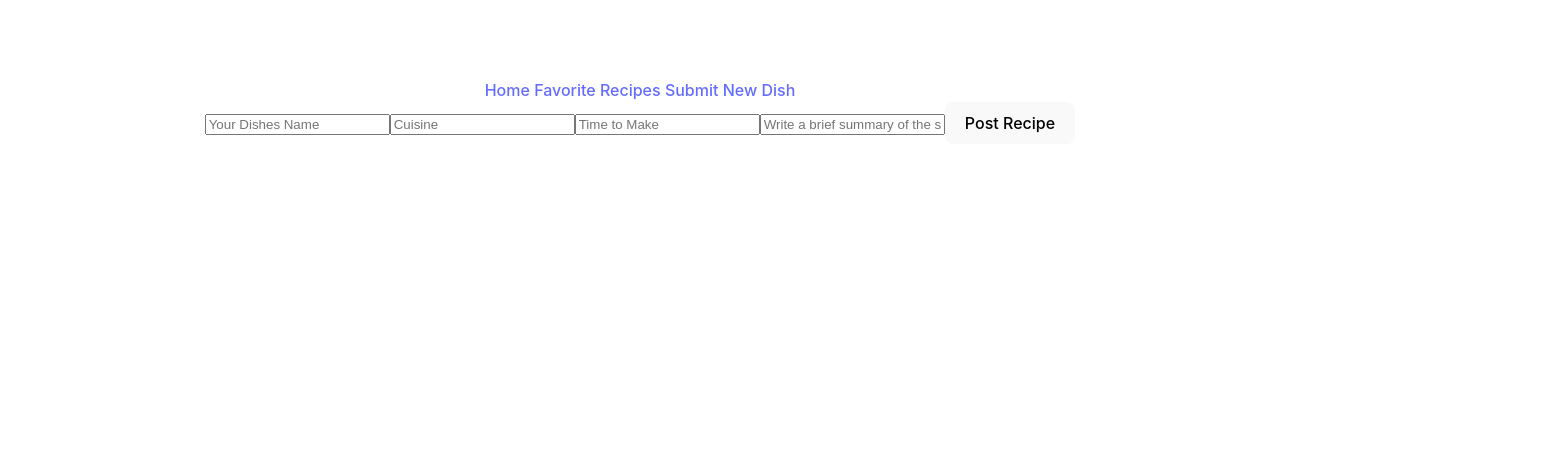
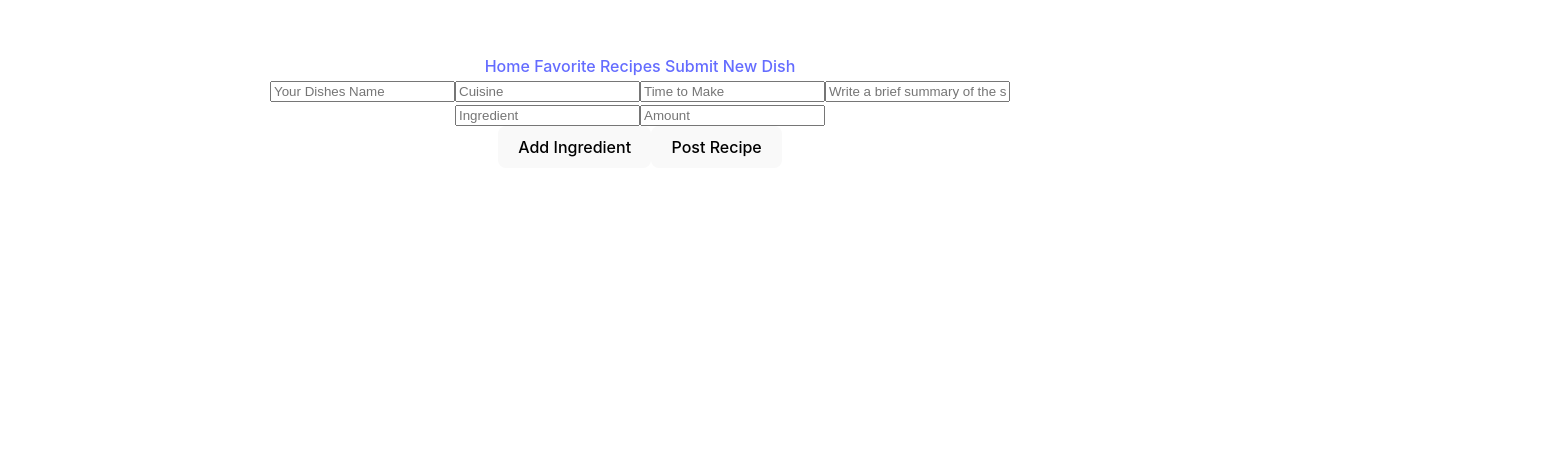
Before and after one commit to masonbarnes645/recipe-project, a React (Vite) app: page /new-dish in a window 1280 px wide. Shown: the part 289-756 px from the top of the page, 1550 px wide, since content can reach past the window. Built offline with nearby package versions, Linux system fonts and the light colour scheme; data requests are answered from the project's data file.

Commit message:
submit form

```diff
--- a/db.json
+++ b/db.json
@@ -379,12 +379,95 @@
       "image": "https://assets.bonappetit.com/photos/5a6f48f94f860a026c60fd71/1:1/w_1920,c_limit/pasta-carbonara.jpg"
     },
     {
-      "id": "7320",
-      "name": "Tacos",
-      "cuisine": "Mexican",
-      "instructions": "cook that ish up",
+      "id": "3b9b",
+      "name": "w",
+      "cuisine": "w",
+      "instructions": "w",
       "ingredients": [],
-      "timeToPrep": "1 hour, 30 Minutes",
+      "timeToPrep": "w",
+      "image": ""
+    },
+    {
+      "id": "7823",
+      "name": "",
+      "cuisine": "",
+      "instructions": "",
+      "ingredients": [],
+      "timeToPrep": "",
+      "image": ""
+    },
+    {
+      "id": "ee56",
+      "name": "s",
+      "cuisine": "s",
+      "instructions": "s",
+      "ingredients": [],
+      "timeToPrep": "s",
+      "image": ""
+    },
+    {
+      "id": "d500",
+      "name": "32",
+      "cuisine": "23",
+      "instructions": "33",
+      "ingredients": [],
+      "timeToPrep": "32",
+      "image": ""
+    },
+    {
+      "id": "c9cb",
+      "name": "2",
+      "cuisine": "2",
+      "instructions": "2",
+      "ingredients": [
+        {
+          "name": "2",
+          "amount": "2"
+        }
+      ],
+      "timeToPrep": "2",
+      "image": ""
+    },
+    {
+      "id": "2557",
+      "name": "3123",
+      "cuisine": "312",
+      "instructions": "31",
+      "ingredients": [
+        {
+          "name": "31",
+          "amount": "31"
+        }
+      ],
+      "timeToPrep": "312",
+      "image": ""
+    },
+    {
+      "id": "42f3",
+      "name": "new",
+      "cuisine": "1",
+      "instructions": "3",
+      "ingredients": [
+        {
+          "name": "4",
+          "amount": "5"
+        }
+      ],
+      "timeToPrep": "2",
+      "image": ""
+    },
+    {
+      "id": "51b0",
+      "name": "ttt",
+      "cuisine": "t",
+      "instructions": "t",
+      "ingredients": [
+        {
+          "name": "t",
+          "amount": "t"
+        }
+      ],
+      "timeToPrep": "tt",
       "image": ""
     }
   ],
--- a/package.json
+++ b/package.json
@@ -12,7 +12,8 @@
   "dependencies": {
     "react": "^18.3.1",
     "react-dom": "^18.3.1",
-    "react-router-dom": "^6.24.1"
+    "react-router-dom": "^6.24.1",
+    "uuid": "^10.0.0"
   },
   "devDependencies": {
     "@types/react": "^18.3.3",
--- a/src/Home.jsx
+++ b/src/Home.jsx
@@ -11,6 +11,9 @@ function Home() {
   const [query, setQuery] =  useState('');
 
 
+  const handleAddRecipe = (newRecipe) => {
+    setRecipes( current => [...current, newRecipe] )
+  }
   const mainFetch = fetch('http://localhost:4000/recipes').then(res => res.json())
   const favoritesFetch = fetch('http://localhost:4000/favorites').then(res => res.json())
 
@@ -23,7 +26,7 @@ function Home() {
     setRecipes(data1)
     setFavorites(data2)
   })
-  .catch(console.log)},[recipes])
+  .catch(console.log)},[])
 
   const sortByName = (set, dataset) => {set([...dataset].sort((a, b) => a.name.localeCompare(b.name)))}
   const sortByCuisine = (set, dataset) => {set([...dataset].sort((a, b) => a.cuisine.localeCompare(b.cuisine)))}
@@ -38,7 +41,7 @@ function Home() {
 
       </header>
       <div>
-        <Outlet context={{ recipes, favorites, toggleFavorite, setRecipes, sortByName, sortByCuisine, query, setQuery }} />
+        <Outlet context={{ recipes, favorites, toggleFavorite, setRecipes, sortByName, sortByCuisine, query, setQuery, handleAddRecipe }} />
       </div>
       <footer className='footer'>
         test information footer
--- a/src/submit.jsx
+++ b/src/submit.jsx
@@ -1,9 +1,12 @@
 import { useState } from "react"
-import { useNavigate } from "react-router-dom"
-import { singleField } from 'react-dynamic-fields'
+import {   useNavigate, useOutletContext } from "react-router-dom"
+import { v4 as uuidv4 } from 'uuid'
 
 function Submit(){
-   const navigate = useNavigate()
+   const [inputFields, setInputFields] = useState([
+    {name: '', amount:''}
+   ])
+    const navigate = useNavigate()
     const initialState = {
     name: "",
     cuisine: "",
@@ -14,15 +17,37 @@ function Submit(){
 
    }
 
+const {handleAddRecipe} = useOutletContext()
    const handlePostRecipe = (formData) =>{
     fetch('http://localhost:4000/recipes',{
         method:'POST',
         headers:{'Content-Type': 'application/json',},
         body:JSON.stringify(formData),
-   })}
+   })
+   .then((res) => {
+    if (!res.ok){
+        // deletefromstate
+    }
+    else{
+    navigate('/')
+    }
+   })
+}
 
 
+   const handleDynamicChange = (index, e) => {
+    let data = [...inputFields]
+    data[index][e.target.name] = e.target.value
 
+    setInputFields(data)
+
+   }
+
+   const addInput = (e) => {
+
+    let newField = { name: '', amount: '' }
+    setInputFields([...inputFields, newField])
+   }
    const handleChange = (e) => {
         setFormData({
         ...formData,
@@ -31,9 +56,10 @@ function Submit(){
 
    const handleSubmit = (e) => {
     e.preventDefault()
-    handlePostRecipe(formData)
-    setFormData(initialState)
-    navigate('/')
+    const newRecipe = ({...formData, ingredients:inputFields, id:uuidv4().slice(0,4)})
+    handlePostRecipe(newRecipe)
+    handleAddRecipe(newRecipe)
+
    }
    const [formData, setFormData] = useState(initialState)
     return(
@@ -44,6 +70,25 @@ function Submit(){
             <input type="text" name="timeToPrep" placeholder="Time to Make" onChange={handleChange}value={formData.timeToPrep}/>
             <input type="text" name="instructions" placeholder="Write a brief summary of the steps involved in this recipe" onChange={handleChange}value={formData.instructions}/>
             <input type="image" name="image" placeholder="Add Image URL here" onChange={handleChange} value={formData.image}/>
+            {inputFields.map((input, index) => {
+          return (
+            <div key={index}>
+              <input
+                name='name'
+                placeholder='Ingredient'
+                value={input.name}
+                onChange={e => handleDynamicChange(index,e)}
+              />
+              <input
+                name='amount'
+                placeholder='Amount'
+                value={input.amount}
+                onChange={e => handleDynamicChange(index,e)}
+              />
+            </div>
+          )
+        })}
+            <button type="button" onClick={addInput}>Add Ingredient</button>
             <button type="submit">Post Recipe</button>
         </form>
     )
```
Also changed, not shown: 1 other file (tests, documents, lock files or other folders).
